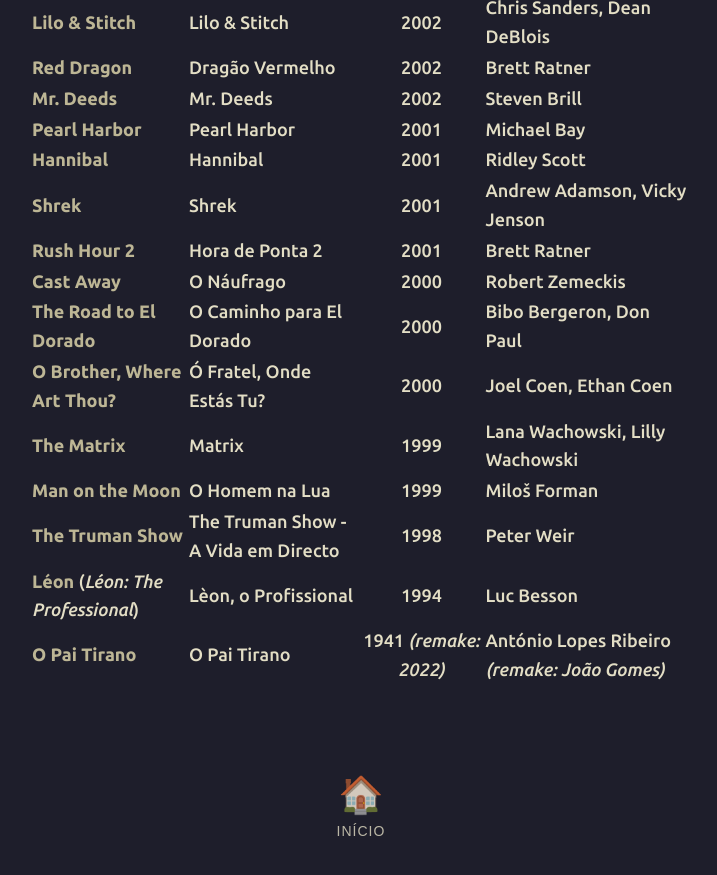
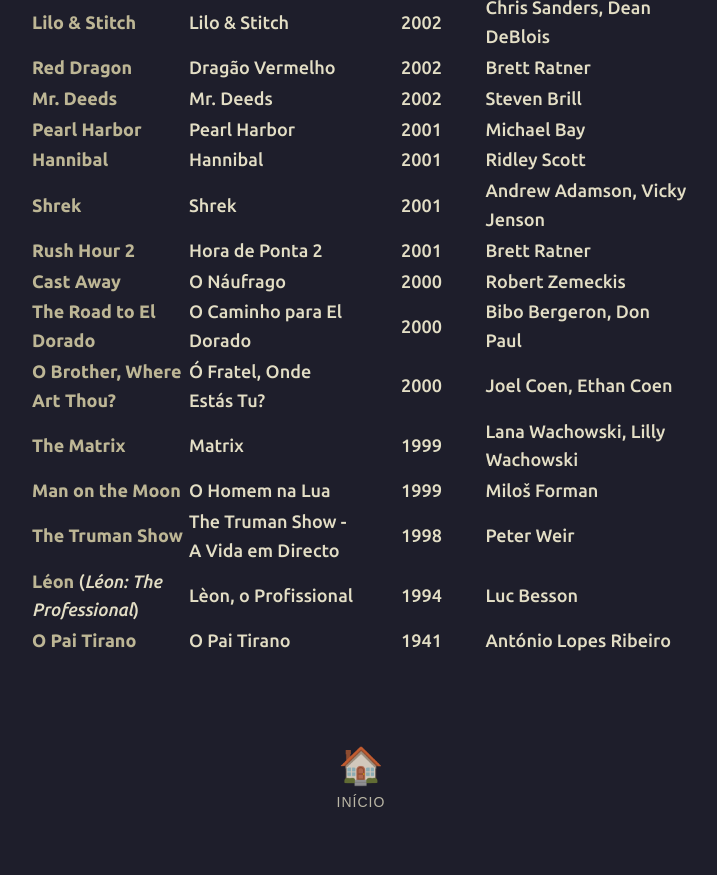
Before and after one commit to joaquim-capitao/joaquim-capitao.github.io, a Jekyll site: the page built from cinema/filmes-favoritos.md, in a window 1280 px wide and 900 px high, scrolled down 2353 px. Shown: the top 875 px of the window, without its empty margins (279-996 px from the left). Built offline with Jekyll 4.4.1, drawn with Linux system fonts in a browser that asks for light colours; our own code applies the rules of GitHub Pages for plain Markdown files.

Commit message:
Update 'O Pai Tirano' entry in filmes-favoritos.md
Removed the note about the 2022 remake of 'O Pai Tirano'.

```diff
--- a/cinema/filmes-favoritos.md
+++ b/cinema/filmes-favoritos.md
@@ -63,4 +63,4 @@
 | **Man on the Moon** | O Homem na Lua | 1999 | Miloš Forman |
 | **The Truman Show** | The Truman Show - A Vida em Directo | 1998 | Peter Weir |
 | **Léon** (*Léon: The Professional*) | Lèon, o Profissional | 1994 | Luc Besson |
-| **O Pai Tirano** | O Pai Tirano | 1941 *(remake: 2022)* | António Lopes Ribeiro *(remake: João Gomes)* |
+| **O Pai Tirano** | O Pai Tirano | 1941 | António Lopes Ribeiro |
```
